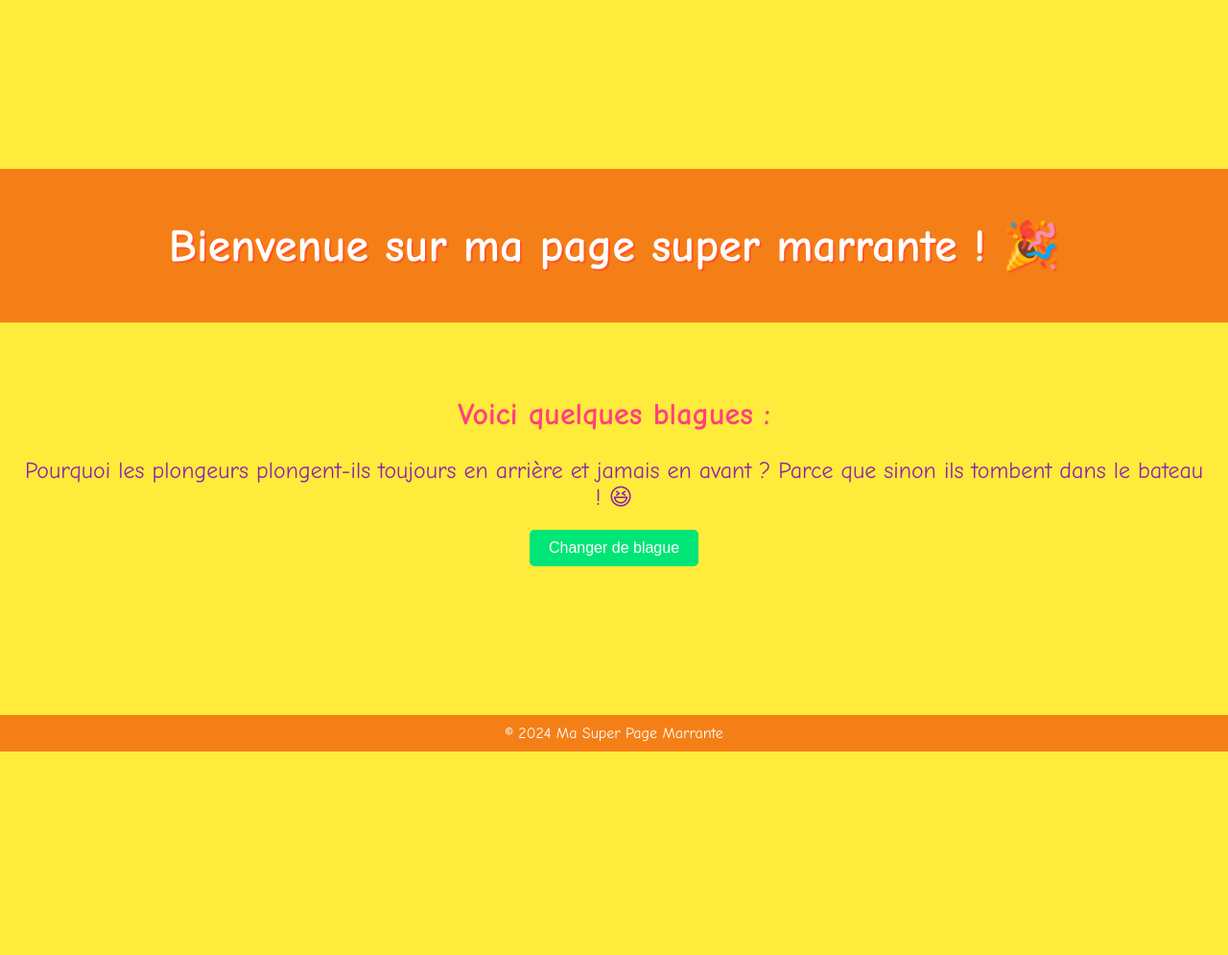
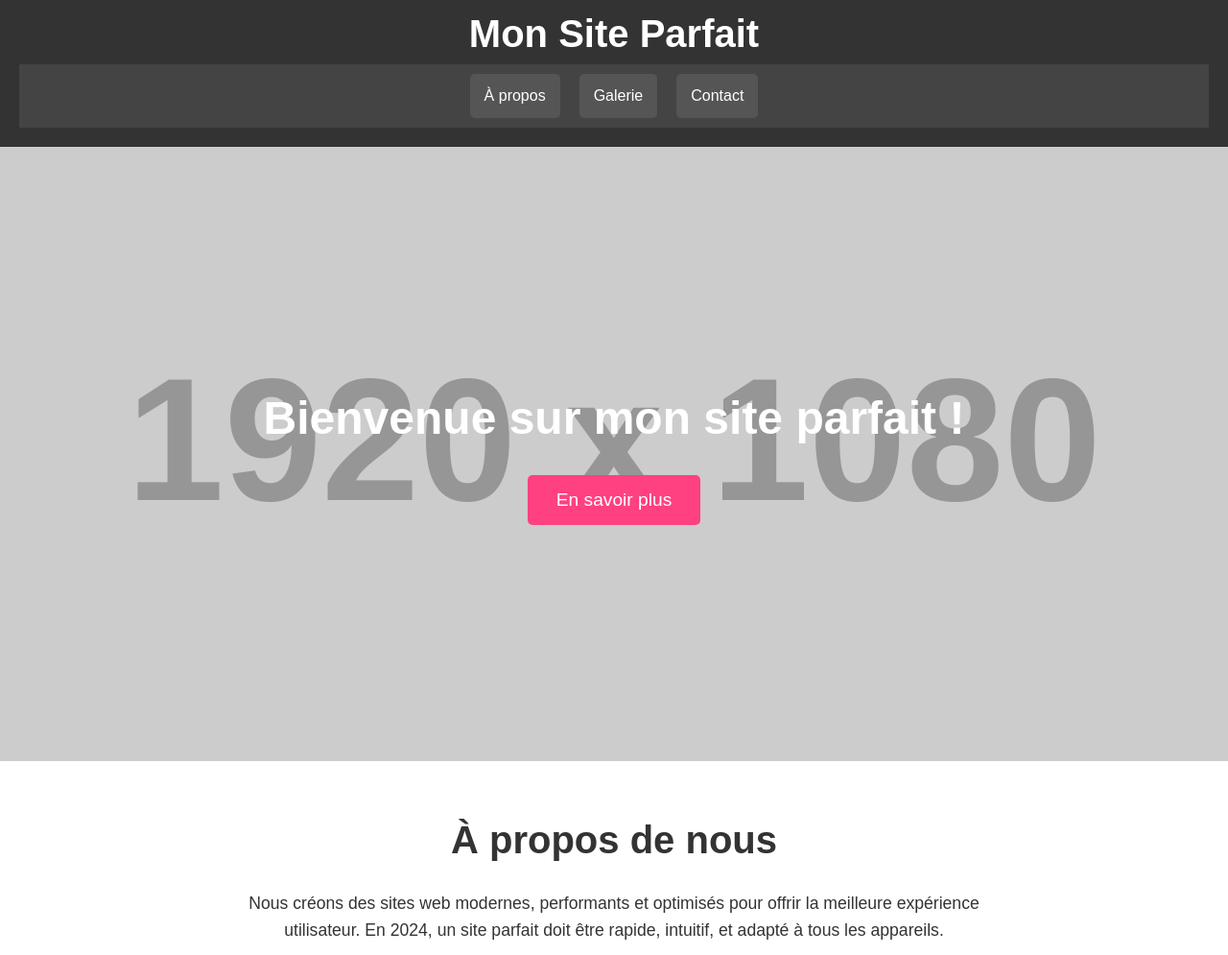
Before and after one commit to Nikaaaaaaaa/Seb, a plain HTML site: page index.html in a window 1280 px wide. Shown: the part 17-1012 px from the top of the page at 96% size. Before the commit the page ends 800 px from the top, so only its background shows below. Drawn offline with Linux system fonts and the light colour scheme; placeholder pictures from the web are drawn by us.

Commit message:
Update index.html

```diff
--- a/index.html
+++ b/index.html
@@ -1,110 +1,232 @@
 <!DOCTYPE html>
 <html lang="fr">
+
 <head>
     <meta charset="UTF-8">
     <meta name="viewport" content="width=device-width, initial-scale=1.0">
-    <title>Page Amusante</title>
+    <title>Site Web Parfait 2024</title>
     <style>
-        body {
-            font-family: 'Comic Sans MS', cursive;
-            background-color: #ffeb3b;
+        /* Globales */
+        * {
             margin: 0;
             padding: 0;
+            box-sizing: border-box;
+        }
+
+        body {
+            font-family: 'Arial', sans-serif;
+            line-height: 1.6;
+            background-color: #f4f4f4;
+            color: #333;
             display: flex;
             flex-direction: column;
-            align-items: center;
-            justify-content: center;
-            height: 100vh;
+            min-height: 100vh;
         }
 
         header {
-            background-color: #f57f17;
-            width: 100%;
+            background-color: #333;
+            color: #fff;
+            padding: 20px;
             text-align: center;
-            padding: 20px;
         }
 
-        h1 {
-            color: white;
-            font-size: 3rem;
-            text-shadow: 2px 2px #ff5722;
+        header h1 {
+            font-size: 2.5rem;
         }
 
-        .content {
-            text-align: center;
-            margin-top: 50px;
+        nav {
+            display: flex;
+            justify-content: center;
+            gap: 20px;
+            padding: 10px 0;
+            background-color: #444;
         }
 
-        h2 {
-            color: #ff4081;
-            font-size: 2rem;
+        nav a {
+            color: white;
+            padding: 10px 15px;
+            text-decoration: none;
+            background-color: #555;
+            border-radius: 5px;
+            transition: background-color 0.3s ease;
         }
 
-        .joke {
-            font-size: 1.5rem;
-            margin: 20px;
-            color: #8e24aa;
+        nav a:hover {
+            background-color: #666;
         }
 
-        button {
-            background-color: #00e676;
+        .hero {
+            background: url('https://via.placeholder.com/1920x1080') no-repeat center center/cover;
+            height: 80vh;
+            display: flex;
+            justify-content: center;
+            align-items: center;
             color: white;
+            text-align: center;
+        }
+
+        .hero h2 {
+            font-size: 3rem;
+            margin-bottom: 20px;
+        }
+
+        .hero button {
+            background-color: #ff4081;
             border: none;
-            padding: 10px 20px;
-            font-size: 1rem;
+            padding: 15px 30px;
+            font-size: 1.2rem;
+            color: white;
             cursor: pointer;
             border-radius: 5px;
             transition: background-color 0.3s ease;
         }
 
-        button:hover {
-            background-color: #00c853;
+        .hero button:hover {
+            background-color: #ff609d;
+        }
+
+        .about {
+            padding: 50px;
+            background-color: white;
+            text-align: center;
+        }
+
+        .about h2 {
+            font-size: 2.5rem;
+            margin-bottom: 20px;
+        }
+
+        .about p {
+            font-size: 1.1rem;
+            max-width: 800px;
+            margin: 0 auto;
+            margin-bottom: 20px;
+        }
+
+        .gallery {
+            display: flex;
+            justify-content: center;
+            gap: 20px;
+            padding: 50px;
+            background-color: #f0f0f0;
+        }
+
+        .gallery img {
+            width: 100%;
+            max-width: 300px;
+            border-radius: 10px;
+            transition: transform 0.3s ease;
+        }
+
+        .gallery img:hover {
+            transform: scale(1.05);
+        }
+
+        .contact {
+            padding: 50px;
+            background-color: white;
+            text-align: center;
+        }
+
+        .contact h2 {
+            font-size: 2.5rem;
+            margin-bottom: 20px;
+        }
+
+        .contact form {
+            max-width: 600px;
+            margin: 0 auto;
+        }
+
+        .contact input, .contact textarea {
+            width: 100%;
+            padding: 15px;
+            margin: 10px 0;
+            border: 1px solid #ccc;
+            border-radius: 5px;
+        }
+
+        .contact button {
+            padding: 15px 30px;
+            background-color: #28a745;
+            color: white;
+            border: none;
+            border-radius: 5px;
+            cursor: pointer;
+            transition: background-color 0.3s ease;
+        }
+
+        .contact button:hover {
+            background-color: #218838;
         }
 
         footer {
-            background-color: #f57f17;
-            width: 100%;
+            background-color: #333;
+            color: white;
+            padding: 20px;
             text-align: center;
-            padding: 10px;
-            position: absolute;
-            bottom: 0;
+            margin-top: auto;
         }
 
         footer p {
-            color: white;
             margin: 0;
-            font-size: 1rem;
+        }
+
+        @media (max-width: 768px) {
+            .hero h2 {
+                font-size: 2rem;
+            }
+
+            .gallery {
+                flex-direction: column;
+            }
         }
     </style>
 </head>
+
 <body>
     <header>
-        <h1>Bienvenue sur ma page super marrante ! 🎉</h1>
+        <h1>Mon Site Parfait</h1>
+        <nav>
+            <a href="#about">À propos</a>
+            <a href="#gallery">Galerie</a>
+            <a href="#contact">Contact</a>
+        </nav>
     </header>
 
-    <section class="content">
-        <h2>Voici quelques blagues : </h2>
-        <p class="joke">Pourquoi les plongeurs plongent-ils toujours en arrière et jamais en avant ? Parce que sinon ils tombent dans le bateau ! 😆</p>
-        <button id="change-joke">Changer de blague</button>
+    <section class="hero">
+        <div>
+            <h2>Bienvenue sur mon site parfait !</h2>
+            <button>En savoir plus</button>
+        </div>
+    </section>
+
+    <section id="about" class="about">
+        <h2>À propos de nous</h2>
+        <p>
+            Nous créons des sites web modernes, performants et optimisés pour offrir la meilleure expérience utilisateur. En 2024, un site parfait doit être rapide, intuitif, et adapté à tous les appareils.
+        </p>
+    </section>
+
+    <section id="gallery" class="gallery">
+        <img src="https://via.placeholder.com/300" alt="Image 1">
+        <img src="https://via.placeholder.com/300" alt="Image 2">
+        <img src="https://via.placeholder.com/300" alt="Image 3">
+    </section>
+
+    <section id="contact" class="contact">
+        <h2>Contactez-nous</h2>
+        <form>
+            <input type="text" placeholder="Votre nom">
+            <input type="email" placeholder="Votre email">
+            <textarea placeholder="Votre message"></textarea>
+            <button type="submit">Envoyer</button>
+        </form>
     </section>
 
     <footer>
-        <p>© 2024 Ma Super Page Marrante</p>
+        <p>&copy; 2024 Mon Site Parfait</p>
     </footer>
+</body>
 
-    <script>
-        const jokes = [
-            "Pourquoi les plongeurs plongent-ils toujours en arrière ? Parce que sinon ils tombent dans le bateau ! 😆",
-            "Quelle est la femelle du hamster ? L'amsterdame ! 😂",
-            "Pourquoi les canards sont toujours à l'heure ? Parce qu'ils sont dans l'étang ! 🦆",
-            "Quel est le comble pour un électricien ? De ne pas être au courant ! ⚡"
-        ];
-
-        document.getElementById('change-joke').addEventListener('click', () => {
-            const jokeElement = document.querySelector('.joke');
-            const randomJoke = jokes[Math.floor(Math.random() * jokes.length)];
-            jokeElement.textContent = randomJoke;
-        });
-    </script>
-</body>
 </html>
```
